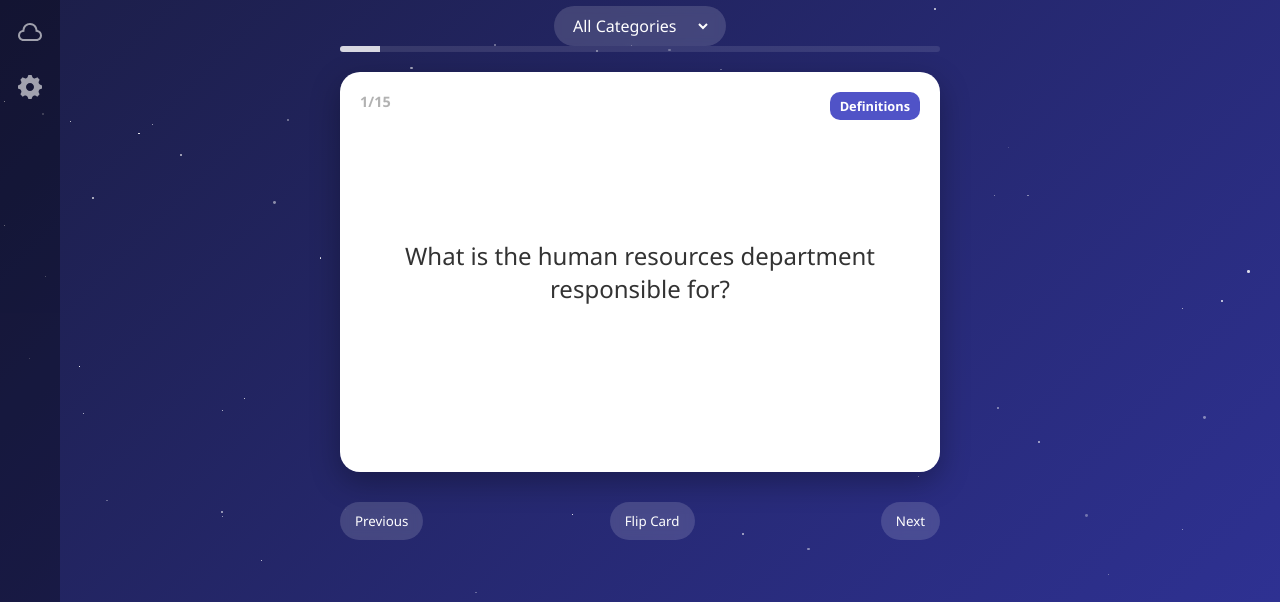
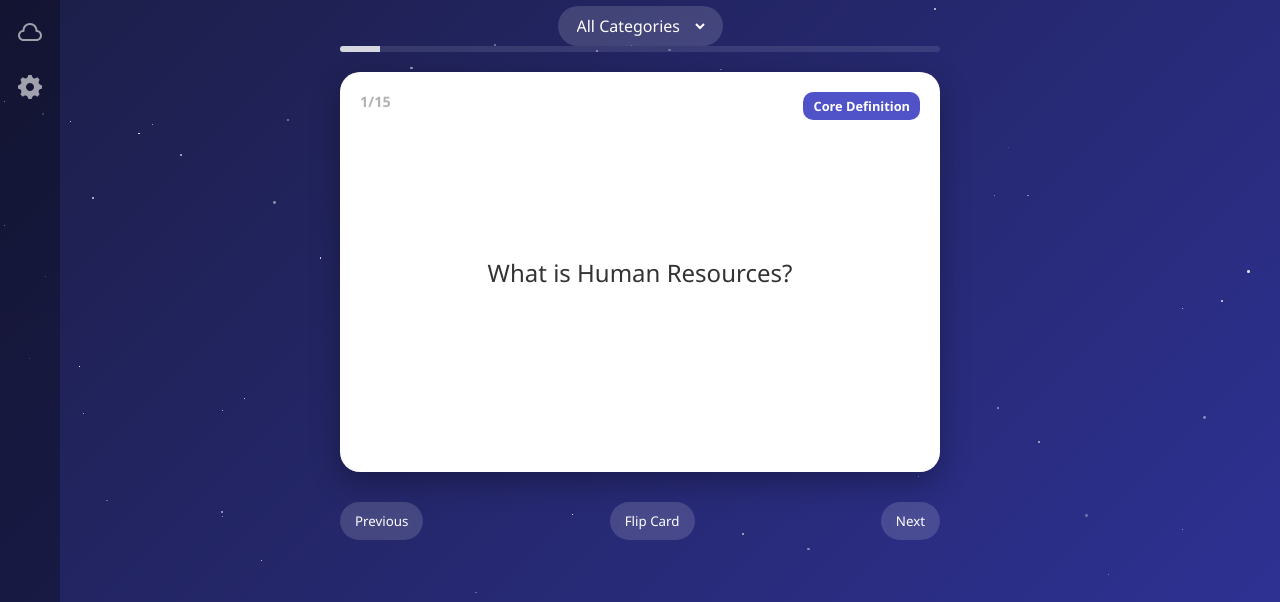
Before and after one commit to Shadowstrike17/HR-department, a plain HTML site: page learning.html in a window 1280 px wide. Shown: the part 198-800 px from the top of the page. Drawn offline with Linux system fonts and the light colour scheme.

Commit message:
Update learning.html

```diff
--- a/learning.html
+++ b/learning.html
@@ -12,6 +12,7 @@
             --text-color: #ffffff;
             --card-bg: #ffffff;
             --card-text: #333333;
+            --highlight-color: #4c6ef5;
         }
 
         * {
@@ -252,6 +253,12 @@
             opacity: 1;
         }
 
+        /* Styling for highlighted keywords */
+        .keyword {
+            font-weight: bold;
+            color: var(--highlight-color);
+        }
+
         /* Icons */
         .icon {
             display: inline-block;
@@ -329,9 +336,10 @@
     <div class="category-selector">
         <select id="category-select">
             <option value="all">All Categories</option>
-            <option value="Definitions">Key Terms</option>
-            <option value="Functions">HR Functions</option>
-            <option value="Exam">Exam Questions</option>
+            <option value="Core Definition">Core Definition</option>
+            <option value="Key Functions">Key Functions</option>
+            <option value="Legal Concepts">Legal Concepts</option>
+            <option value="Exam Practice">Exam Practice</option>
         </select>
     </div>
 
@@ -343,13 +351,13 @@
         <div class="flashcard" id="flashcard">
             <div class="front">
                 <div class="card-number" id="card-number">1/15</div>
-                <div class="card-category" id="front-category">Definitions</div>
-                <div class="card-content" id="front-content">What is the human resources department responsible for?</div>
+                <div class="card-category" id="front-category">Core Definition</div>
+                <div class="card-content" id="front-content">What is Human Resources?</div>
             </div>
             <div class="back">
                 <div class="card-number" id="back-card-number">1/15</div>
-                <div class="card-category" id="back-category">Definitions</div>
-                <div class="card-content" id="back-content">The human resources (or personnel) department is responsible for the welfare of employees, including workforce planning, recruitment and selection, training, health and safety, staff welfare, employment issues, industrial relations, disciplinary procedures, dismissal, and redundancy.</div>
+                <div class="card-category" id="back-category">Core Definition</div>
+                <div class="card-content" id="back-content">The Human Resources department is responsible for employee <span class="keyword">welfare</span>, <span class="keyword">workforce planning</span>, <span class="keyword">recruitment</span>, <span class="keyword">training</span>, <span class="keyword">health and safety</span>, and handling <span class="keyword">employment issues</span>.</div>
             </div>
         </div>
     </div>
@@ -374,97 +382,97 @@
             starsContainer.appendChild(star);
         }
 
-        // Flashcard data from the textbook
+        // Simplified HR Flashcards with highlighted keywords
         const flashcards = [
             {
                 id: 1,
-                category: "Definitions",
-                question: "What is the human resources department responsible for?",
-                answer: "The human resources (or personnel) department is responsible for the welfare of employees, including workforce planning, recruitment and selection, training, health and safety, staff welfare, employment issues, industrial relations, disciplinary procedures, dismissal, and redundancy."
+                category: "Core Definition",
+                question: "What is Human Resources?",
+                answer: "The Human Resources department is responsible for employee <span class=\"keyword\">welfare</span>, <span class=\"keyword\">workforce planning</span>, <span class=\"keyword\">recruitment</span>, <span class=\"keyword\">training</span>, <span class=\"keyword\">health and safety</span>, and handling <span class=\"keyword\">employment issues</span>."
             },
             {
                 id: 2,
-                category: "Definitions",
+                category: "Key Functions",
                 question: "What is workforce planning?",
-                answer: "Workforce planning involves calculating the number and types of staff that will be required by the business. If a business is short of particular types of staff, it may not be able to meet customer orders."
+                answer: "Calculating the <span class=\"keyword\">number and types of staff</span> needed to ensure the business can meet customer demands."
             },
             {
                 id: 3,
-                category: "Definitions",
-                question: "What is a contract of employment?",
-                answer: "A written agreement between an employer and an employee in which each has certain obligations. The HR Department draws up these contracts, explains the contents, and ensures that both the employer and the employee sign copies."
+                category: "Key Functions",
+                question: "What are HR's recruitment responsibilities?",
+                answer: "Planning workforce needs, placing <span class=\"keyword\">job advertisements</span>, providing <span class=\"keyword\">application forms</span>, conducting <span class=\"keyword\">interviews</span>, and selecting appropriate candidates."
             },
             {
                 id: 4,
-                category: "Definitions",
-                question: "What is unfair dismissal?",
-                answer: "When a worker is dismissed illegally by a business. For example, if a worker is dismissed for joining a trade union or because they are considered too old, they may take their employer to an employment tribunal where the case will be heard."
+                category: "Key Functions",
+                question: "How does HR handle training?",
+                answer: "Organizing <span class=\"keyword\">induction training</span> for new employees and developing employee <span class=\"keyword\">skills and knowledge</span>."
             },
             {
                 id: 5,
-                category: "Definitions",
-                question: "What is an employment tribunal?",
-                answer: "A court that deals with cases involving disputes between employers and employees. If an employee claims unfair dismissal, the case will be heard at an employment tribunal."
+                category: "Key Functions",
+                question: "What are HR's health and safety duties?",
+                answer: "Ensuring <span class=\"keyword\">compliance</span> with safety legislation, providing <span class=\"keyword\">safety training</span>, and issuing <span class=\"keyword\">protective equipment</span>."
             },
             {
                 id: 6,
-                category: "Functions",
-                question: "What are the main responsibilities of HR in recruitment and selection?",
-                answer: "The HR department helps plan the numbers and types of workers needed, places job adverts, and provides application forms. The selection of appropriate candidates for interview, interviewing of candidates, and selection of the best employees for the job may also be carried out by HR, or by the managers in the departments they will join."
+                category: "Key Functions",
+                question: "How does HR manage staff welfare?",
+                answer: "Maintaining a <span class=\"keyword\">comfortable working environment</span> and providing adequate <span class=\"keyword\">facilities</span> (toilets, drinking water, break areas)."
             },
             {
                 id: 7,
-                category: "Functions",
-                question: "How does the HR department handle training responsibilities?",
-                answer: "The HR department is likely to organize induction training for new employees and most other training that employees will need during their employment to develop their skills and knowledge."
+                category: "Key Functions",
+                question: "How does HR handle employment issues?",
+                answer: "Creating <span class=\"keyword\">contracts of employment</span> and clarifying <span class=\"keyword\">pay</span>, <span class=\"keyword\">hours</span>, <span class=\"keyword\">job descriptions</span> and <span class=\"keyword\">conditions</span>."
             },
             {
                 id: 8,
-                category: "Functions",
-                question: "What are the health and safety responsibilities of the HR department?",
-                answer: "Businesses have to comply with health and safety legislation, which is designed to protect employees from dangers in the workplace. The HR department ensures staff are fully trained in health and safety and issues all employees with the required safety equipment and protective clothing."
+                category: "Key Functions",
+                question: "What is HR's role in industrial relations?",
+                answer: "Maintaining communication with <span class=\"keyword\">trade unions</span> and organizing <span class=\"keyword\">negotiations</span> between employers and employees."
             },
             {
                 id: 9,
-                category: "Functions",
-                question: "What is the role of HR in staff welfare?",
-                answer: "The HR department is responsible for meeting the welfare needs of employees. They monitor the working environment to ensure it is comfortable. They must provide toilets, washing facilities, fresh drinking water, and somewhere clean, hygienic and comfortable for breaks, as well as means of heating food or water for hot drinks."
+                category: "Key Functions",
+                question: "How does HR handle disciplinary procedures?",
+                answer: "Giving formal <span class=\"keyword\">warnings</span> and handling <span class=\"keyword\">dismissal</span> procedures."
             },
             {
                 id: 10,
-                category: "Functions",
-                question: "How does the HR department handle employment issues?",
-                answer: "The HR Department draws up contracts of employment, explains the contents, and ensures that both the employer and employee sign copies. It clarifies pay, hours and place of work, job descriptions, holiday allowances, non-financial incentives, and any other conditions of service for new employees."
+                category: "Key Functions",
+                question: "How does HR manage redundancy?",
+                answer: "Following formal <span class=\"keyword\">redundancy procedures</span>, managing <span class=\"keyword\">redundancy pay</span>, and providing <span class=\"keyword\">written notices</span>."
             },
             {
                 id: 11,
-                category: "Functions",
-                question: "What is the HR department's role in industrial relations?",
-                answer: "The HR department maintains good communications with trade unions. They may also organize and be involved in negotiations between employers and employees."
+                category: "Legal Concepts",
+                question: "What is a contract of employment?",
+                answer: "A <span class=\"keyword\">written agreement</span> between employer and employee that outlines mutual <span class=\"keyword\">obligations</span> and <span class=\"keyword\">rights</span>."
             },
             {
                 id: 12,
-                category: "Functions",
-                question: "How does the HR department handle dismissal?",
-                answer: "The HR department is responsible for giving formal warnings to workers and dealing with any legal requirements when laying off staff. If an employee claims unfair dismissal, the HR department would be involved in the process if the case goes to an employment tribunal."
+                category: "Legal Concepts",
+                question: "What is unfair dismissal?",
+                answer: "<span class=\"keyword\">Illegal termination</span> of employment, such as dismissal for joining a trade union or age discrimination."
             },
             {
                 id: 13,
-                category: "Functions",
-                question: "What is the HR department's role in handling redundancy?",
-                answer: "If a business has to make people redundant, a strict formal procedure has to be followed before they can be laid off. For example, employees must be given written notice and may be entitled to redundancy pay. The HR department handles this process."
+                category: "Legal Concepts",
+                question: "What is an employment tribunal?",
+                answer: "Court that handles <span class=\"keyword\">employer-employee disputes</span> and reviews cases of alleged unfair dismissal."
             },
             {
                 id: 14,
-                category: "Exam",
-                question: "Outline two responsibilities of the HR department related to health and safety. (2 marks)",
-                answer: "1. The HR department must ensure staff are fully trained in health and safety procedures.\n\n2. The HR department must issue all employees with required safety equipment and protective clothing to comply with health and safety legislation."
+                category: "Exam Practice",
+                question: "Outline two HR health and safety responsibilities.",
+                answer: "1. Ensuring staff receive proper <span class=\"keyword\">safety training</span><br><br>2. Providing required <span class=\"keyword\">protective equipment</span>"
             },
             {
                 id: 15,
-                category: "Exam",
-                question: "Explain one reason why workforce planning is important for a large business. (2 marks)",
-                answer: "Workforce planning is important because if a business is short of particular types of staff, it may not be able to meet customer orders (1 mark). This is especially critical in large businesses with thousands of employees, where proper planning ensures operational efficiency (1 mark)."
+                category: "Exam Practice",
+                question: "Why is workforce planning important?",
+                answer: "Proper workforce planning ensures the business has the right staff to <span class=\"keyword\">meet customer orders</span> and maintain <span class=\"keyword\">operational efficiency</span>."
             }
         ];
 
@@ -538,7 +546,7 @@
 
             // Update content
             frontContent.textContent = card.question;
-            backContent.innerHTML = card.answer.replace(/\n\n/g, '<br><br>');
+            backContent.innerHTML = card.answer;
 
             // Update category
             frontCategory.textContent = card.category;
```
